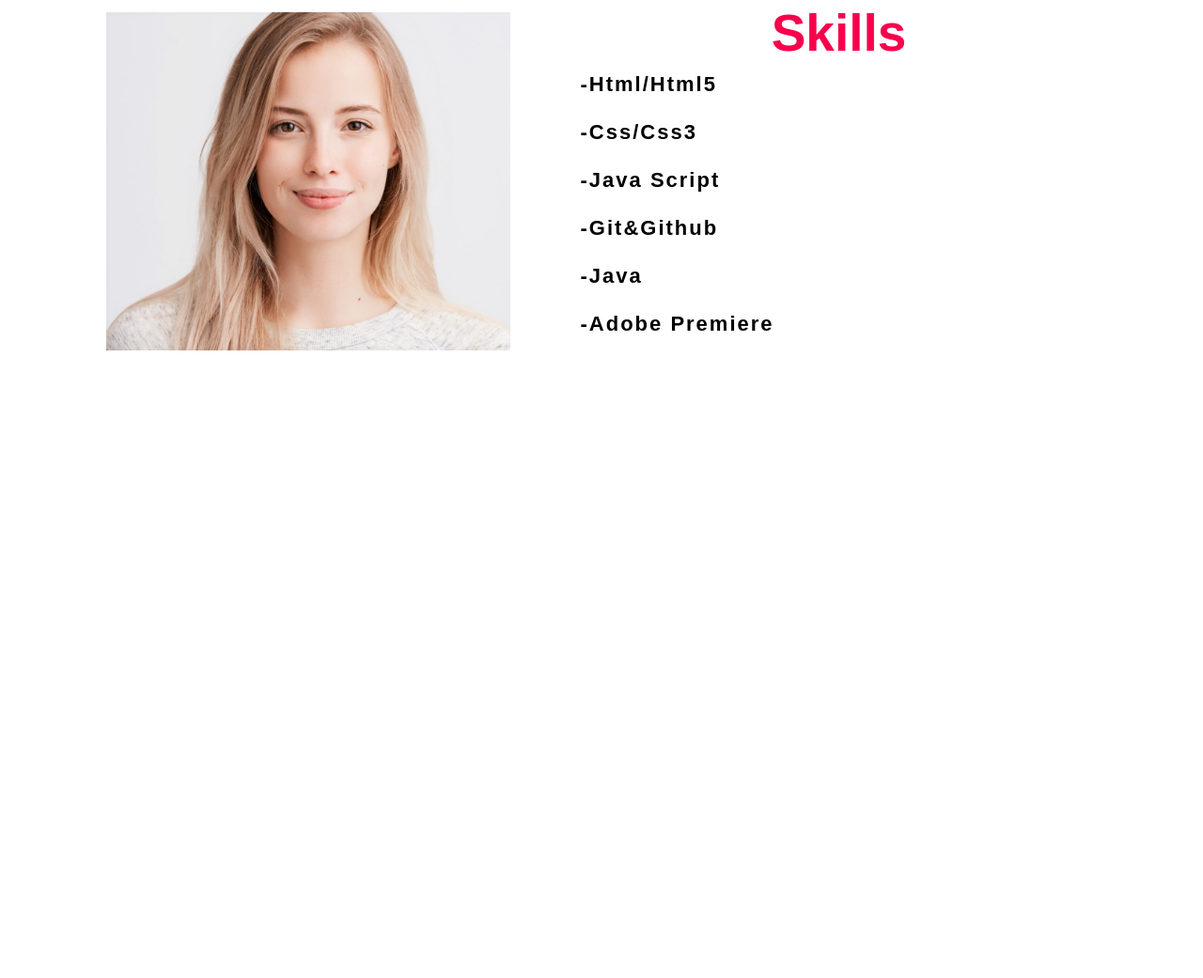
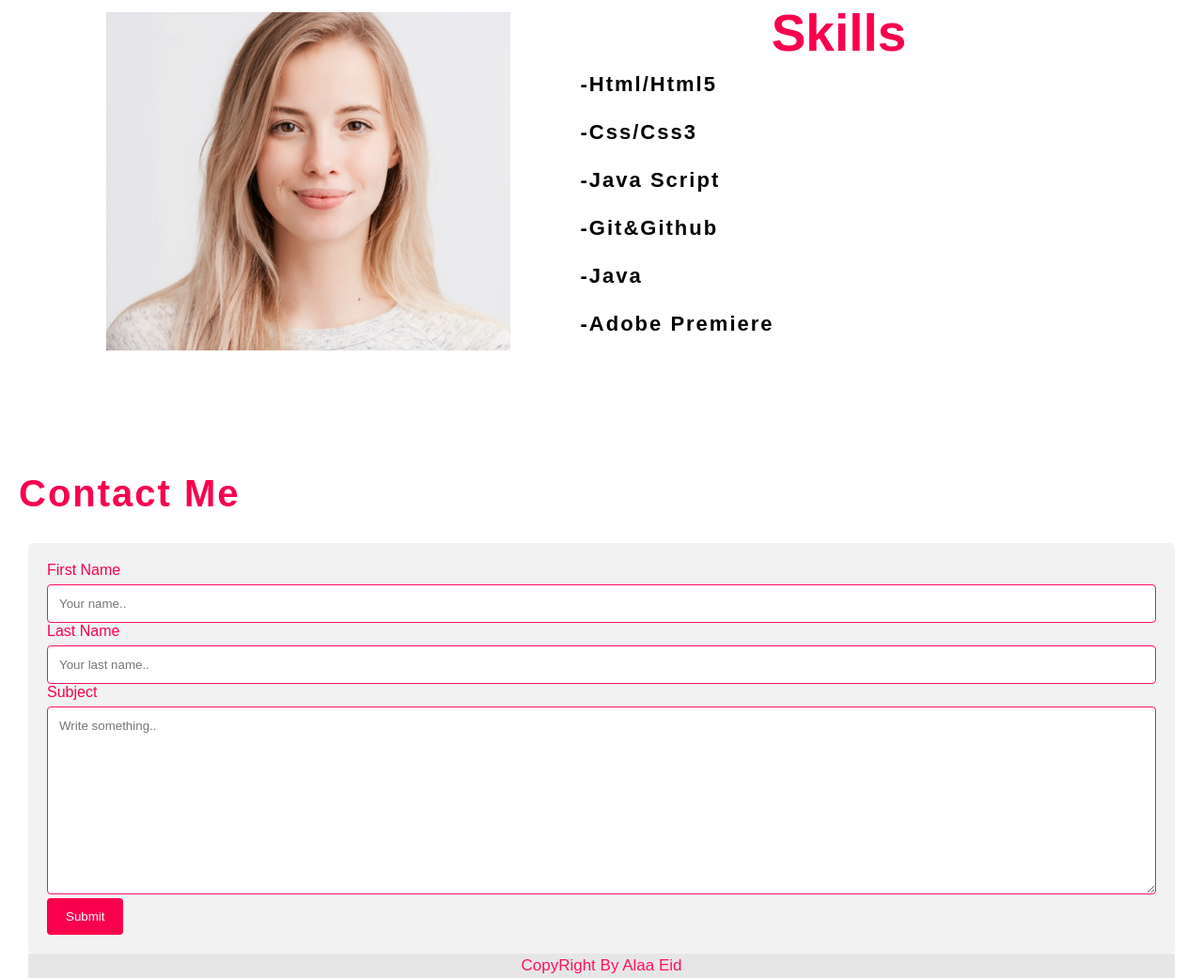
Before and after one commit to GSG-CF05/AlaaEid-Portfolio, a plain HTML site: page index.html in a window 1280 px wide. Shown: the part 1551-2592 px from the top of the page at 94% size. Before the commit the page ends 2034 px from the top, so only its background shows below. Drawn offline with Linux system fonts and the light colour scheme; files whose address does not match are found by name.

Commit message:
add contact me relate #5

```diff
--- a/index.html
+++ b/index.html
@@ -53,6 +53,31 @@
             </div>
         </div>
     </section>
+    <!----Contact Me section  Header---->
+
+    <div id="Contact Me">
+        <h4 id="contact1">Contact Me</h4>
+    </div>
+    <div class="container">
+        <form action="/action_page.php">
+            <label for="fname">First Name</label>
+            <input type="text" id="fname" name="firstname" placeholder="Your name..">
+
+            <label for="lname">Last Name</label>
+            <input type="text" id="lname" name="lastname" placeholder="Your last name..">
+            </select>
+
+            <label for="subject">Subject</label>
+            <textarea id="subject" name="subject" placeholder="Write something.." style="height:200px"></textarea>
+
+            <input type="submit" value="Submit">
+        </form>
+    </div>
+    </section>
+    <!--footer-->
+    <footer>
+        <p>CopyRight By Alaa Eid</p>
+    </footer>
 </body>
 
 </html>
--- a/style.css
+++ b/style.css
@@ -158,3 +158,56 @@ h4 {
     margin-bottom: 25px;
     text-transform: capitalize;
 }
+
+input[type=text],
+select,
+textarea {
+    width: 100%;
+    padding: 12px;
+    border: 1px solid #ff125d;
+    border-radius: 4px;
+    box-sizing: border-box;
+    margin-top: 6px;
+}
+
+input[type=submit] {
+    background-color: #f9004d;
+    color: white;
+    padding: 12px 20px;
+    border: none;
+    border-radius: 4px;
+    cursor: pointer;
+}
+
+label {
+    color: #f9004d;
+}
+
+input[type=submit]:hover {
+    background-color: #d80447;
+}
+
+.container {
+    border-radius: 5px;
+    background-color: #f2f2f2;
+    padding: 20px;
+    margin: 30px 30px 0px 30px;
+}
+
+footer {
+    position: relative;
+    background: #e7e6e6;
+    display: flex;
+    flex-direction: column;
+    align-items: center;
+    justify-content: center;
+    margin: 0px 30px 0px 30px;
+}
+
+footer p {
+    color: #ff125d;
+    font-size: 17px;
+    width: 500px;
+    text-align: center;
+    line-height: 26px;
+}
```
